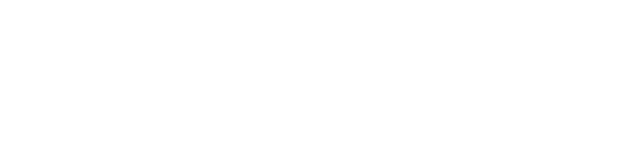
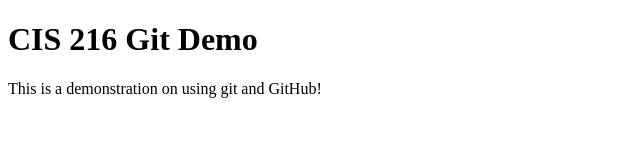
Before and after one commit to calebfoss/cis-216-git-demo, a plain HTML site: page index.html in a window 1280 px wide. Shown: the whole page, without its empty margins (0-640 px from the left). Drawn offline with Linux system fonts and the light colour scheme.

Commit message:
Add h1 and paragraph Placeholder text to get started

```diff
--- a/index.html
+++ b/index.html
@@ -6,6 +6,7 @@
     <title>CIS 216 Git Demo</title>
 </head>
 <body>
-
+    <h1>CIS 216 Git Demo</h1>
+    <p>This is a demonstration on using git and GitHub!</p>
 </body>
 </html>
```
